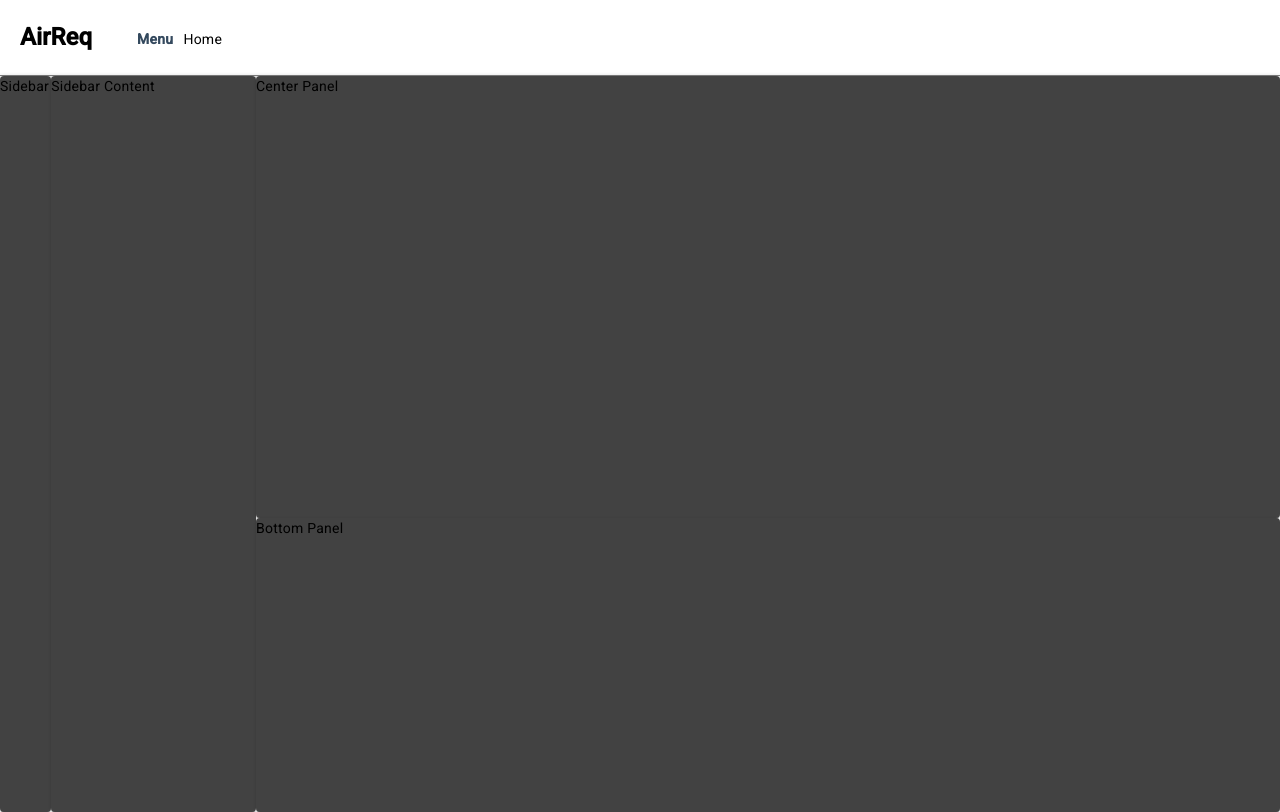
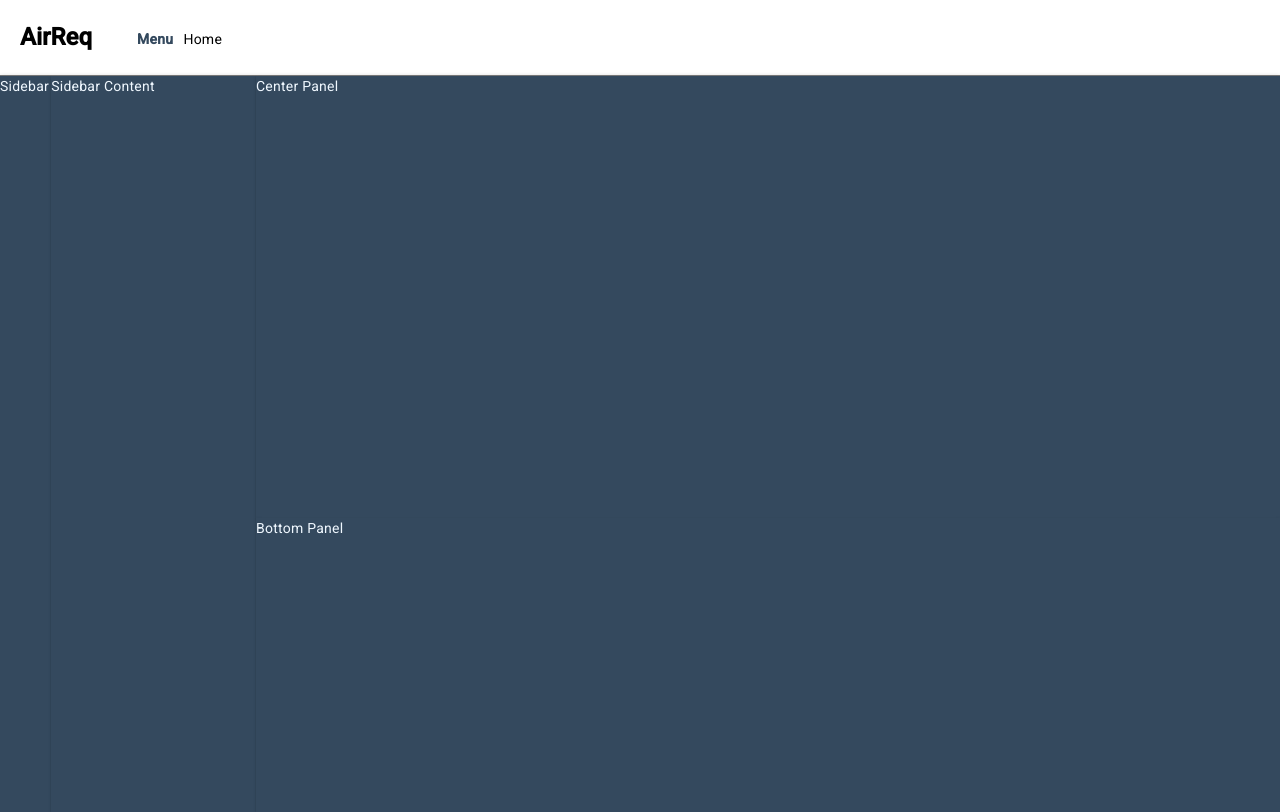
Before and after one commit to Kieferer/AirReq, an Angular app: page / in a window 1280 px wide. Built offline with nearby package versions, Linux system fonts and the light colour scheme.

Commit message:
feat: Create layoutElement CSS class

```diff
--- a/src/app/layout/layout.component.css
+++ b/src/app/layout/layout.component.css
@@ -0,0 +1,6 @@
+.layoutElement {
+    color: aliceblue;
+    background-color: #34495e;
+    border-radius: 0 0 0 0;
+    outline-color: aliceblue;
+}
```
